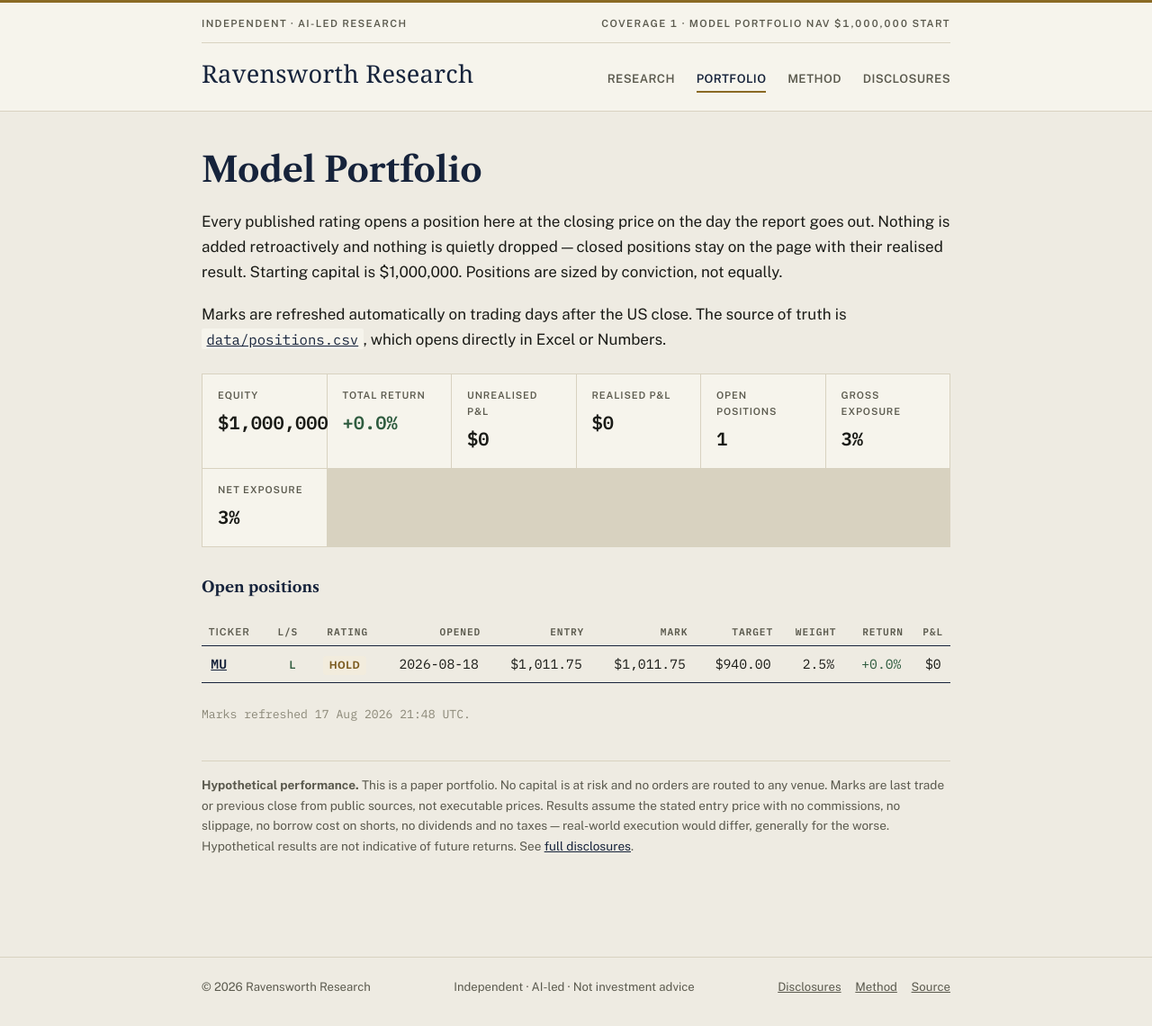
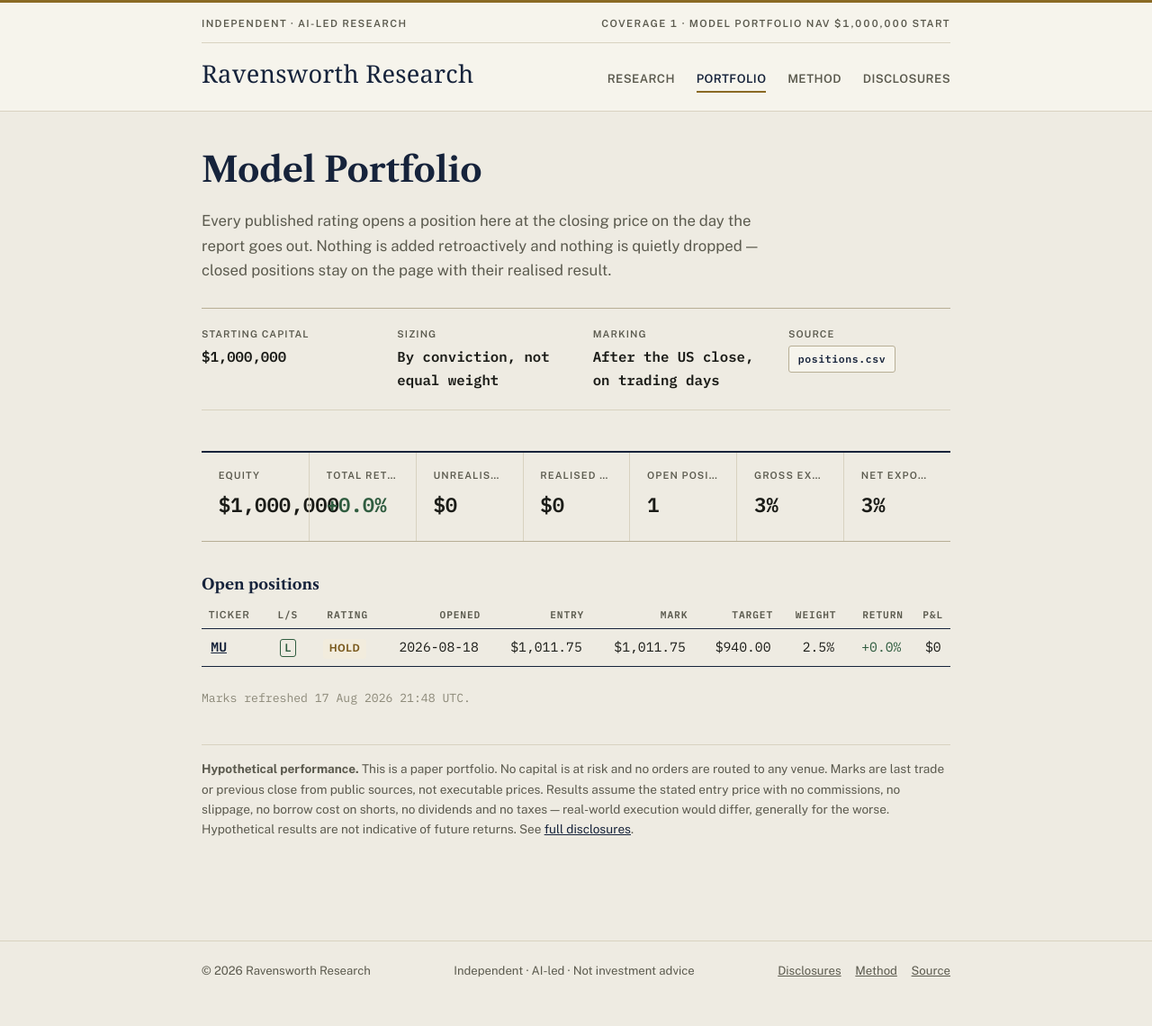
Before and after one commit to ryanrodrigues25200525-svg/ravensworth-research, a Jekyll site: the page built from portfolio.md, in a window 1280 px wide. Shown: the whole page at 90% size. Built offline with Jekyll 4.4.1, drawn with Linux system fonts in a browser that asks for light colours; some web fonts are replaced.

Commit message:
Redesign model portfolio page: ledger-line stat strip, facts bar, CSV button, cleaner table

```diff
--- a/assets/css/style.css
+++ b/assets/css/style.css
@@ -267,6 +267,21 @@ td { font-variant-numeric: tabular-nums; }
 .coverage td:first-child, .ledger td:first-child { font-family: var(--mono); font-weight: 600; }
 td:not(:first-child), th:not(:first-child) { font-family: var(--mono); }
 
+.ledger tbody tr { transition: background-color .12s ease; }
+.ledger tbody tr:hover { background: var(--paper-raised); }
+.ledger a { font-weight: 700; }
+.ledger .direction {
+  display: inline-block;
+  min-width: 1.4em;
+  text-align: center;
+  padding: .1em 0;
+  border: 1px solid currentColor;
+  border-radius: 3px;
+  line-height: 1.2;
+}
+
+h3 + .table-wrap { margin-top: .2em; }
+
 /* ---------- badges & deltas ---------- */
 
 .badge {
@@ -336,40 +351,104 @@ td:not(:first-child), th:not(:first-child) { font-family: var(--mono); }
   font-weight: 600;
 }
 
-/* ---------- portfolio stat strip ---------- */
+/* ---------- portfolio ---------- */
+
+.portfolio-lede {
+  max-width: 62ch;
+  font-size: 1.05rem;
+  color: var(--ink-soft);
+}
+
+.portfolio-facts {
+  display: grid;
+  grid-template-columns: repeat(auto-fit, minmax(150px, 1fr));
+  gap: 1.4em 2.2em;
+  margin: 1.6em 0 2.6em;
+  padding: 1.15em 0;
+  border-top: 1px solid var(--rule-strong);
+  border-bottom: 1px solid var(--rule);
+}
+.portfolio-facts dt {
+  font-size: .68rem;
+  font-weight: 600;
+  letter-spacing: .1em;
+  text-transform: uppercase;
+  color: var(--ink-soft);
+  margin: 0 0 .3em;
+}
+.portfolio-facts dd {
+  margin: 0;
+  font-family: var(--mono);
+  font-size: .98rem;
+  font-weight: 600;
+  color: var(--ink);
+}
+
+.btn {
+  display: inline-block;
+  font-family: var(--mono);
+  font-size: .72rem;
+  font-weight: 600;
+  letter-spacing: .05em;
+  padding: .38em .85em;
+  border: 1px solid var(--rule-strong);
+  border-radius: 3px;
+  background: var(--paper-raised);
+  color: var(--navy);
+  text-decoration: none;
+  white-space: nowrap;
+}
+.btn:hover {
+  border-color: var(--brass);
+  color: var(--brass-strong);
+}
 
 .stat-strip {
   display: grid;
-  grid-template-columns: repeat(auto-fit, minmax(130px, 1fr));
-  gap: 1px;
-  background: var(--rule);
-  border: 1px solid var(--rule);
-  margin: 1.4em 0 2em;
+  grid-template-columns: repeat(7, minmax(0, 1fr));
+  margin: 1.6em 0 2.2em;
+  border-top: 2px solid var(--navy);
+  border-bottom: 1px solid var(--rule-strong);
 }
-.stat-tile {
-  background: var(--paper-raised);
-  padding: .9em 1em;
-}
+.stat-tile { padding: 1.05em 1.1em 1.2em; }
+.stat-tile + .stat-tile { border-left: 1px solid var(--rule); }
 .stat-tile .stat-label {
   display: block;
   font-size: .68rem;
   font-weight: 600;
-  letter-spacing: .08em;
+  letter-spacing: .1em;
   text-transform: uppercase;
   color: var(--ink-soft);
-  margin-bottom: .35em;
+  margin-bottom: .45em;
+  white-space: nowrap;
+  overflow: hidden;
+  text-overflow: ellipsis;
 }
 .stat-tile .stat-value {
   font-family: var(--mono);
-  font-size: 1.28rem;
+  font-size: 1.4rem;
   font-weight: 600;
+  color: var(--ink);
+  font-variant-numeric: tabular-nums;
 }
 
 .equity-curve {
+  box-sizing: border-box;
   width: 100%;
   height: auto;
   display: block;
-  margin: 1.6em 0 0;
+  margin: 1.8em 0 0;
+  padding: .5em;
+  border: 1px solid var(--rule);
+  background: var(--paper-raised);
+}
+
+@media (max-width: 760px) {
+  .stat-strip { grid-template-columns: repeat(2, minmax(0, 1fr)); border-top: none; }
+  .stat-tile { border-top: 1px solid var(--rule-strong); }
+  .stat-tile:nth-child(odd) { border-left: none; }
+  .stat-tile:nth-child(2n) { border-left: 1px solid var(--rule); }
+  .stat-tile:nth-child(7) { grid-column: 1 / -1; }
 }
 
 .direction {
--- a/portfolio.md
+++ b/portfolio.md
@@ -4,14 +4,17 @@ title: Model Portfolio
 permalink: /portfolio/
 ---
 
-Every published rating opens a position here at the closing price on the day the
-report goes out. Nothing is added retroactively and nothing is quietly dropped —
-closed positions stay on the page with their realised result. Starting capital is
-$1,000,000. Positions are sized by conviction, not equally.
+<p class="portfolio-lede">Every published rating opens a position here at the
+closing price on the day the report goes out. Nothing is added retroactively and
+nothing is quietly dropped — closed positions stay on the page with their realised
+result.</p>
 
-Marks are refreshed automatically on trading days after the US close. The source
-of truth is [`data/positions.csv`](https://github.com/ryanrodrigues25200525-svg/ravensworth-research/blob/main/data/positions.csv),
-which opens directly in Excel or Numbers.
+<dl class="portfolio-facts">
+  <div><dt>Starting capital</dt><dd>$1,000,000</dd></div>
+  <div><dt>Sizing</dt><dd>By conviction, not equal weight</dd></div>
+  <div><dt>Marking</dt><dd>After the US close, on trading days</dd></div>
+  <div><dt>Source</dt><dd><a class="btn" href="https://raw.githubusercontent.com/ryanrodrigues25200525-svg/ravensworth-research/main/data/positions.csv" download>positions.csv</a></dd></div>
+</dl>
 
 <!-- PORTFOLIO:START -->
 <div class="stat-strip">
```
